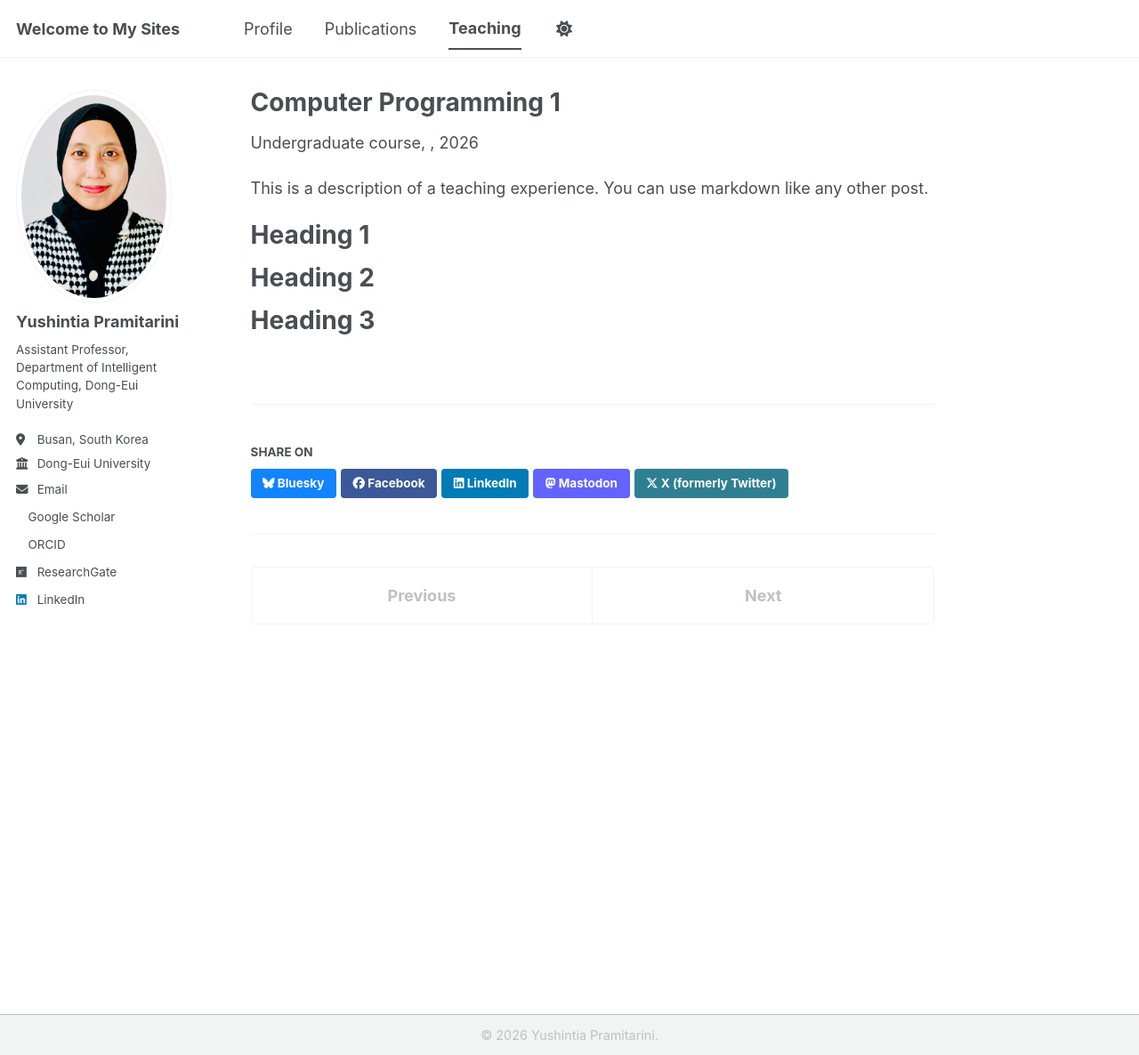
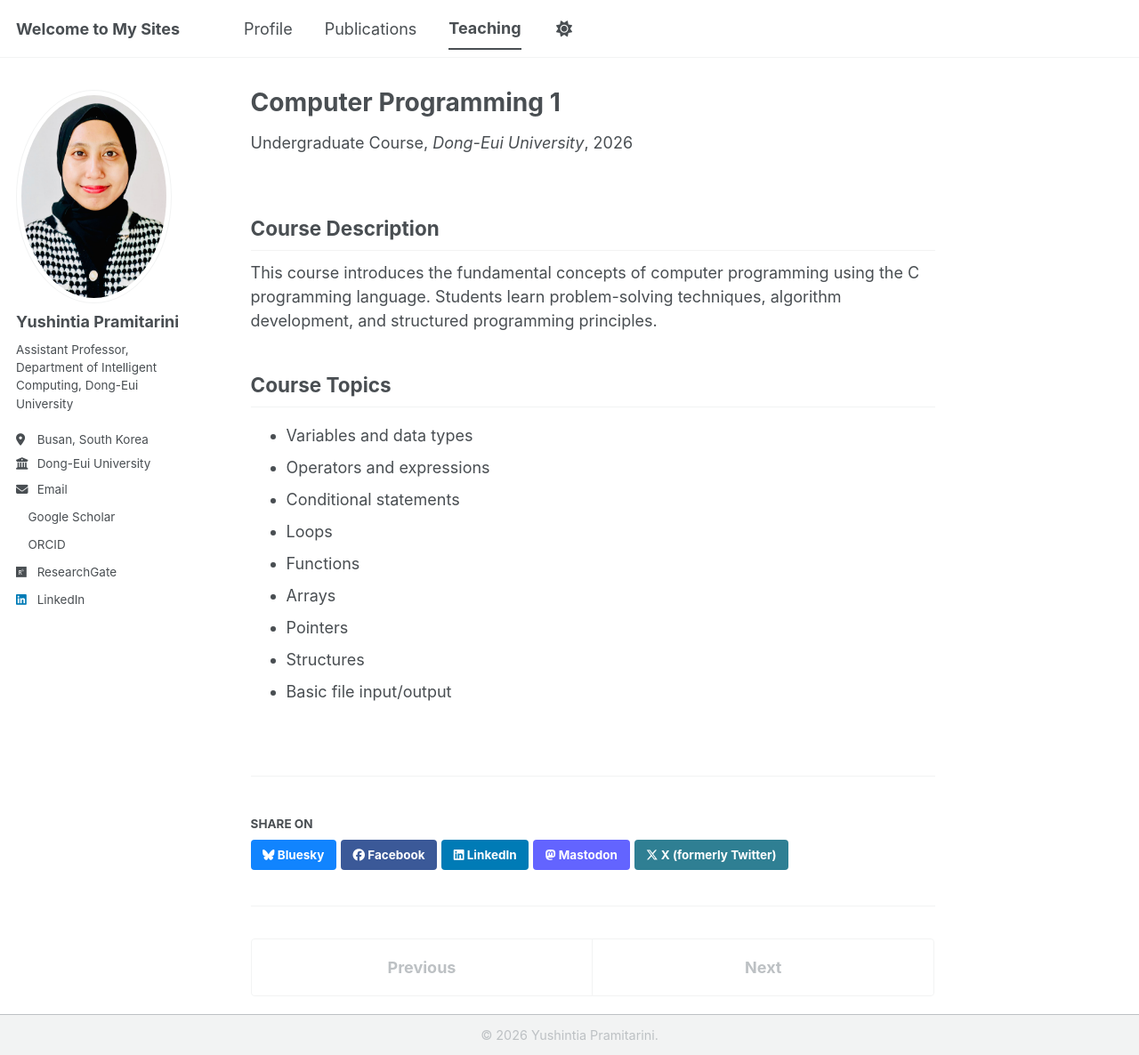
Before and after one commit to yushintia/yushintia.github.io, a Jekyll site: the page built from _teaching/computer-programming1.md, in a window 1280 px wide and 1186 px high. Shown: the whole window at 89% size. Built offline with Jekyll 4.4.1, drawn with Linux system fonts in a browser that asks for light colours; a style sheet for code colours, icons or effects is not loaded.

Commit message:
Revise course details for Computer Programming 1
Updated course metadata and added venue, date, and location.

```diff
--- a/_teaching/computer-programming1.md
+++ b/_teaching/computer-programming1.md
@@ -1,17 +1,25 @@
 ---
 title: "Computer Programming 1"
 collection: teaching
-type: "Undergraduate course"
-permalink: /teaching/computer-programming1
+type: "Undergraduate Course"
+permalink: /teaching/computer-programming1/
+venue: "Dong-Eui University"
+date: 2026-03-01
+location: "Busan, Republic of Korea"
 ---
 
-This is a description of a teaching experience. You can use markdown like any other post.
+## Course Description
 
-Heading 1
-======
+This course introduces the fundamental concepts of computer programming using the C programming language. Students learn problem-solving techniques, algorithm development, and structured programming principles.
 
-Heading 2
-======
+## Course Topics
 
-Heading 3
-======
+- Variables and data types
+- Operators and expressions
+- Conditional statements
+- Loops
+- Functions
+- Arrays
+- Pointers
+- Structures
+- Basic file input/output
```
